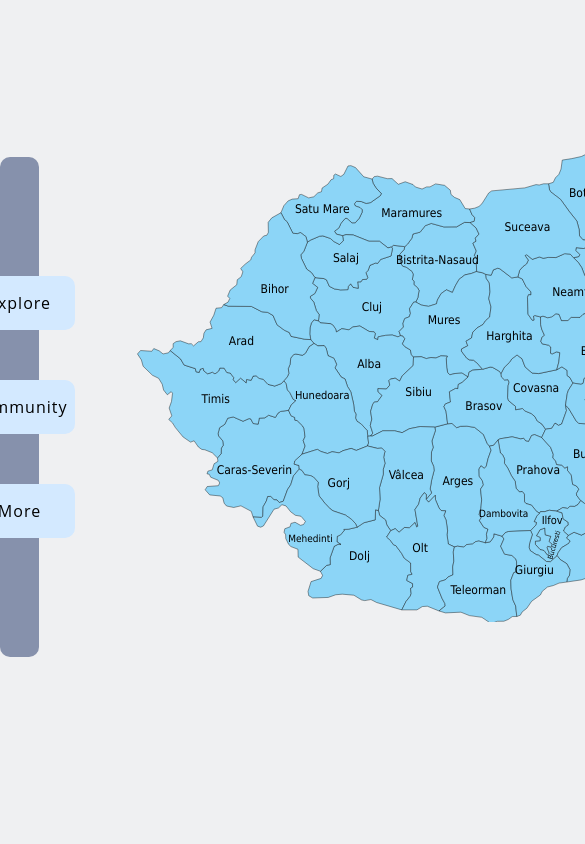
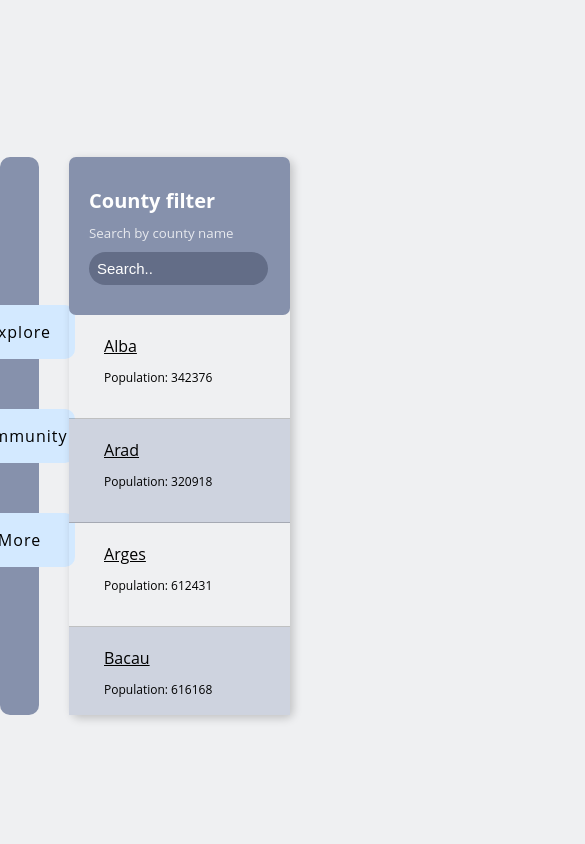
Before and after one commit to andrei645/RoDX-Romanian-Drug-Explorer, a plain HTML site: page index.html in a window 390 px wide. Shown: the top 844 px of the page, 585 px wide, since content can reach past the window. Drawn offline with Linux system fonts and the light colour scheme.

Commit message:
- added live filter for counties

```diff
--- a/components/diagram/diagram.css
+++ b/components/diagram/diagram.css
@@ -7,3 +7,108 @@
     display: flex;
     justify-content: center;
 }
+
+.mobile-diagram-container {
+  box-shadow: 3px 3px 10px rgba(0, 0, 0, 0.2);
+  border-radius: 7px;
+  width: 300px;
+  width: 100%;
+}
+
+.header {
+  background-color: #8691ac;
+  padding: 30px 20px;
+  border-radius: 7px;
+}
+
+.title {
+  margin: 0;
+  color: #fff;
+  font-size: 20px;
+}
+
+.subtitle {
+  color: #fff;
+  display: inline-block;
+  opacity: 0.8;
+  padding: 10px 0;
+}
+.header input::placeholder{
+    color: white;
+}
+.header input {
+  background-color: #636d87;
+  padding: 8px;
+  font-size: 15px;
+  color: white;
+  width: 90%;
+  border: none;
+  border-radius: 25px;
+}
+
+.header input:focus {
+  outline: none;
+}
+
+.user-list {
+  list-style-type: none;
+  margin: 0;
+  padding: 0;
+  max-height: 400px;
+  overflow-y: auto;
+}
+
+.user-list li {
+  display: flex;
+  padding: 20px;
+}
+
+.user-list li:not(:last-of-type) {
+  border-bottom: 1px solid rgba(0, 0, 0, 0.2);
+}
+
+.user-list li img {
+  object-fit: cover;
+  width: 70px;
+  height: 70px;
+  border-radius: 50%;
+}
+
+.user-list .user-info{
+    margin-left: 15px;
+}
+.county-link{
+
+    color: black;
+}
+.user-background{
+    background-color: #ced3df;
+}
+.user-list .user-info h4 {
+  margin: 0 0 10px;
+  font-size: 15px;
+}
+
+.user-list .user-info p{
+    font-size: 12px;
+}
+
+.user-list li.hide{
+    display: none;
+}
+.mobile-diagram-container{
+    display: none;
+}
+@media screen and (max-width: 1100px){
+
+    .diagrams-container{
+        display: none !important;
+    }
+    .mobile-diagram-container{
+        display: block !important;
+    }
+}
+
+@media screen and (max-width: 1100px){
+
+}
--- a/components/diagram/diagram.js
+++ b/components/diagram/diagram.js
@@ -1,3 +1,4 @@
+import { romanianCounties } from "../utils.js";
 var objectElement = document.getElementById("myMap");
 
   objectElement?.addEventListener("load", function () {
@@ -52,7 +53,6 @@ var objectElement = document.getElementById("myMap");
 
       });
       path.addEventListener('mouseenter', function (event) {
-        var countyName = this.getAttribute('name');
 
         this.setAttribute('fill', '#3da4d4');
 
@@ -62,3 +62,41 @@ var objectElement = document.getElementById("myMap");
       });
     });
   }
+
+
+
+const result = document.getElementById('result');
+const filter = document.getElementById('filter');
+const listItems = [];
+
+
+getData();
+
+filter.addEventListener('input', (e) =>filterData(e.target.value))
+
+
+async function getData(){
+
+    const counties = [...romanianCounties];
+    result.innerHTML = '';
+    counties.forEach((county, index) => {
+        const li = document.createElement('li');
+        li.classList = `${index % 2 != 0 ? "user-background" : ""}`
+        listItems.push(li);
+        li.innerHTML = `
+        <div class="user-info">
+            <a class="county-link" href="charts.html?county=${county.name}">${county.name}</a>
+            <p>Population: ${county.population} </p>
+        </div>
+        `
+        result.appendChild(li);
+    });
+}
+
+function filterData(typed){
+    listItems.forEach(element => {
+        if(element.innerText.toLowerCase().includes(typed.toLowerCase())){
+            element.classList.remove('hide');
+        } else element.classList.add('hide');
+    })
+}
--- a/components/diagram/diagrams.html
+++ b/components/diagram/diagrams.html
@@ -7,5 +7,20 @@
     <div class="diagrams-container">
         <object class="map" id="myMap" data="assets/svg/romania.svg" type="image/svg+xml"></object>
     </div>
+    <div class="mobile-diagram">
+        <div class="mobile-diagram-container">
+            <header class="header">
+                <h4 class="title">County filter</h4>
+                <small class="subtitle">Search by county name</small>
+                <input type="text" id="filter" placeholder="Search..">
+            </header>
+
+            <ul id="result" class="user-list">
+
+                <li>Loading...</li>
+
+            </ul>
+        </div>
+    </div>
 </body>
 </html>
--- a/components/utils.js
+++ b/components/utils.js
@@ -11,6 +11,7 @@ export const loadHTMLFileIntoSection = (filePath, sectionId, scriptName) => {
             document.getElementById(sectionId).innerHTML = htmlContent;
             const scriptElement = document.createElement('script');
             scriptElement.src = scriptName;
+            scriptElement.type = "module";
 
             document.body.appendChild(scriptElement);
         })
--- a/js/scripts.js
+++ b/js/scripts.js
@@ -1,4 +1,4 @@
-import { loadHTMLFileIntoSection } from "../components/utils.js";
+import { loadHTMLFileIntoSection, romanianCounties } from "../components/utils.js";
 
 document.addEventListener('DOMContentLoaded', function () {
     loadHTMLFileIntoSection('components/diagram/diagrams.html', 'diagrams', 'components/diagram/diagram.js');
```
